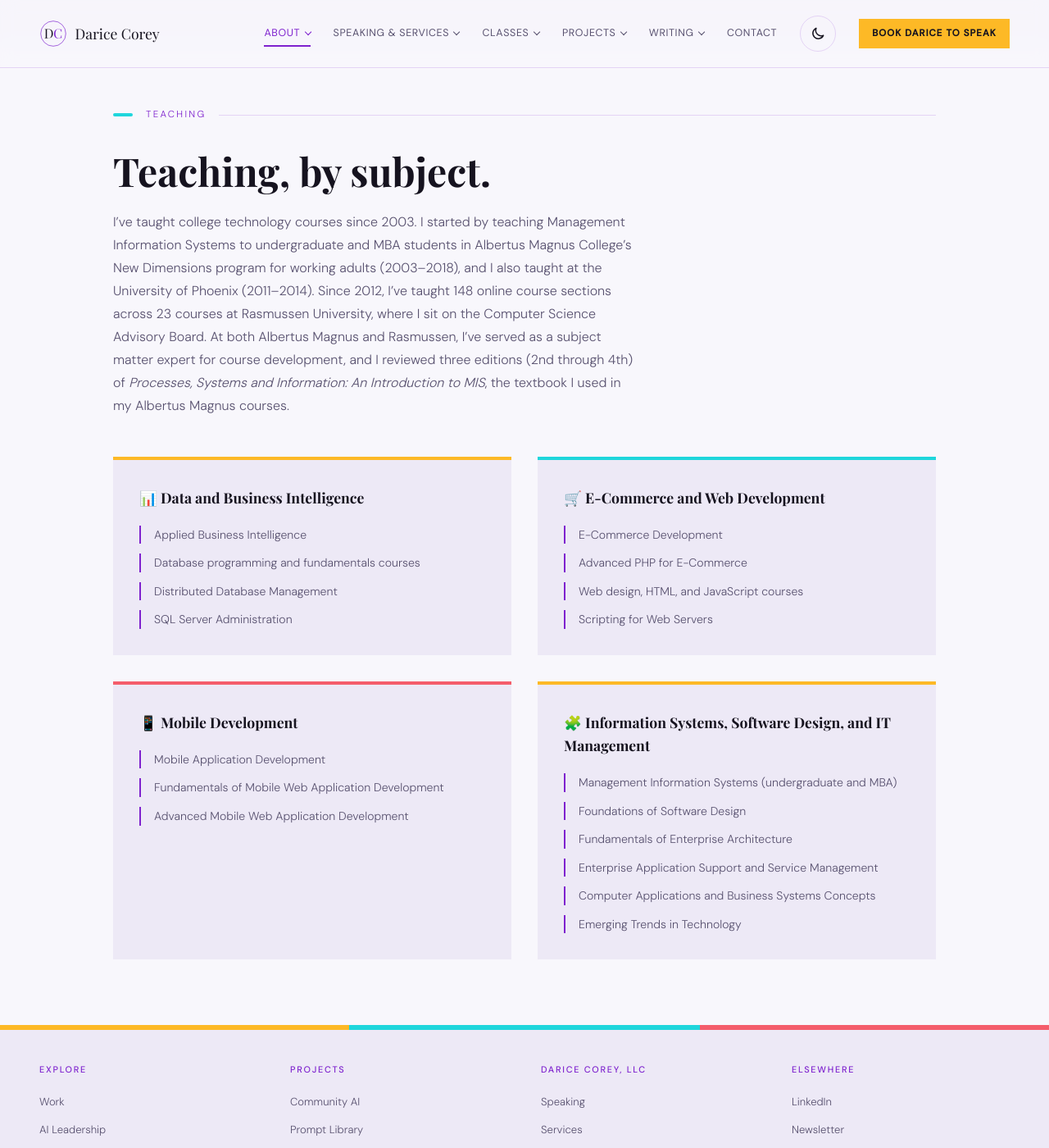
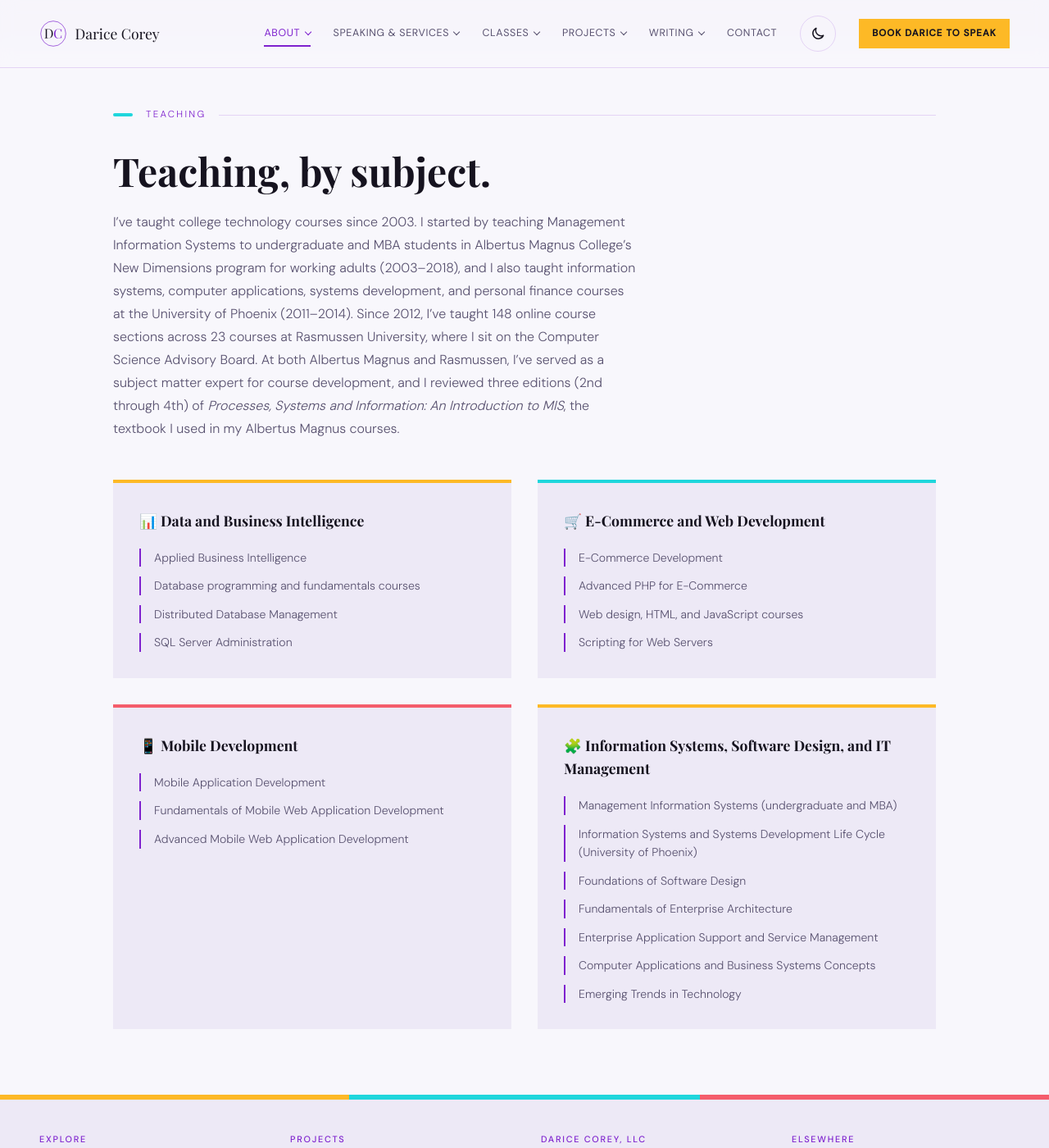
Before and after one commit to dcoreyrasm/dcoreyrasm.github.io, a Jekyll site: the page built from work.html, in a window 1280 px wide and 1400 px high, scrolled down 5623 px. Shown: the whole window at 82% size. Built offline with Jekyll 4.4.1, drawn with Linux system fonts in a browser that asks for light colours; some web fonts are replaced.

Commit message:
Add University of Phoenix courses to Teaching
Co-Authored-By: Claude Opus 5.5 <noreply@anthropic.com>
Claude-Session: https://claude.ai/code/session_012t3srzx4bUmYtX2iiqELEL

```diff
--- a/work.html
+++ b/work.html
@@ -195,7 +195,7 @@
       <div class="container">
         <p class="section-label">Teaching</p>
         <h2 class="section-heading" id="teaching-heading">Teaching, by subject.</h2>
-        <p class="section-sub">I&rsquo;ve taught college technology courses since 2003. I started by teaching Management Information Systems to undergraduate and MBA students in Albertus Magnus College&rsquo;s New Dimensions program for working adults (2003&ndash;2018), and I also taught at the University of Phoenix (2011&ndash;2014). Since 2012, I&rsquo;ve taught 148 online course sections across 23 courses at Rasmussen University, where I sit on the Computer Science Advisory Board. At both Albertus Magnus and Rasmussen, I&rsquo;ve served as a subject matter expert for course development, and I reviewed three editions (2nd through 4th) of <em>Processes, Systems and Information: An Introduction to MIS</em>, the textbook I used in my Albertus Magnus courses.</p>
+        <p class="section-sub">I&rsquo;ve taught college technology courses since 2003. I started by teaching Management Information Systems to undergraduate and MBA students in Albertus Magnus College&rsquo;s New Dimensions program for working adults (2003&ndash;2018), and I also taught information systems, computer applications, systems development, and personal finance courses at the University of Phoenix (2011&ndash;2014). Since 2012, I&rsquo;ve taught 148 online course sections across 23 courses at Rasmussen University, where I sit on the Computer Science Advisory Board. At both Albertus Magnus and Rasmussen, I&rsquo;ve served as a subject matter expert for course development, and I reviewed three editions (2nd through 4th) of <em>Processes, Systems and Information: An Introduction to MIS</em>, the textbook I used in my Albertus Magnus courses.</p>
         <div class="impact-cats">
           <div class="impact-cat">
             <h3>📊 Data and Business Intelligence</h3>
@@ -227,6 +227,7 @@
             <h3>🧩 Information Systems, Software Design, and IT Management</h3>
             <ul>
               <li>Management Information Systems (undergraduate and MBA)</li>
+              <li>Information Systems and Systems Development Life Cycle (University of Phoenix)</li>
               <li>Foundations of Software Design</li>
               <li>Fundamentals of Enterprise Architecture</li>
               <li>Enterprise Application Support and Service Management</li>
```
